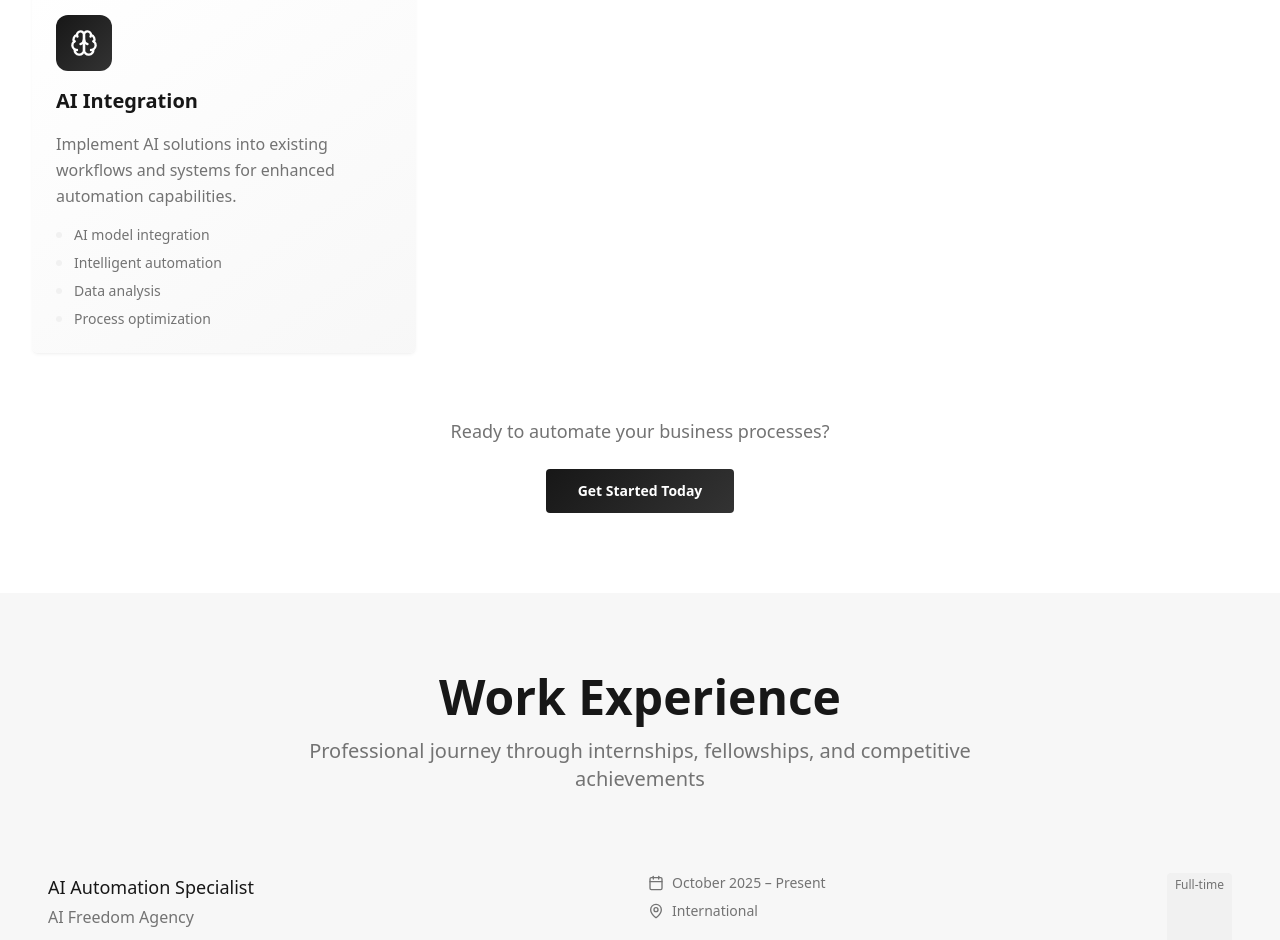
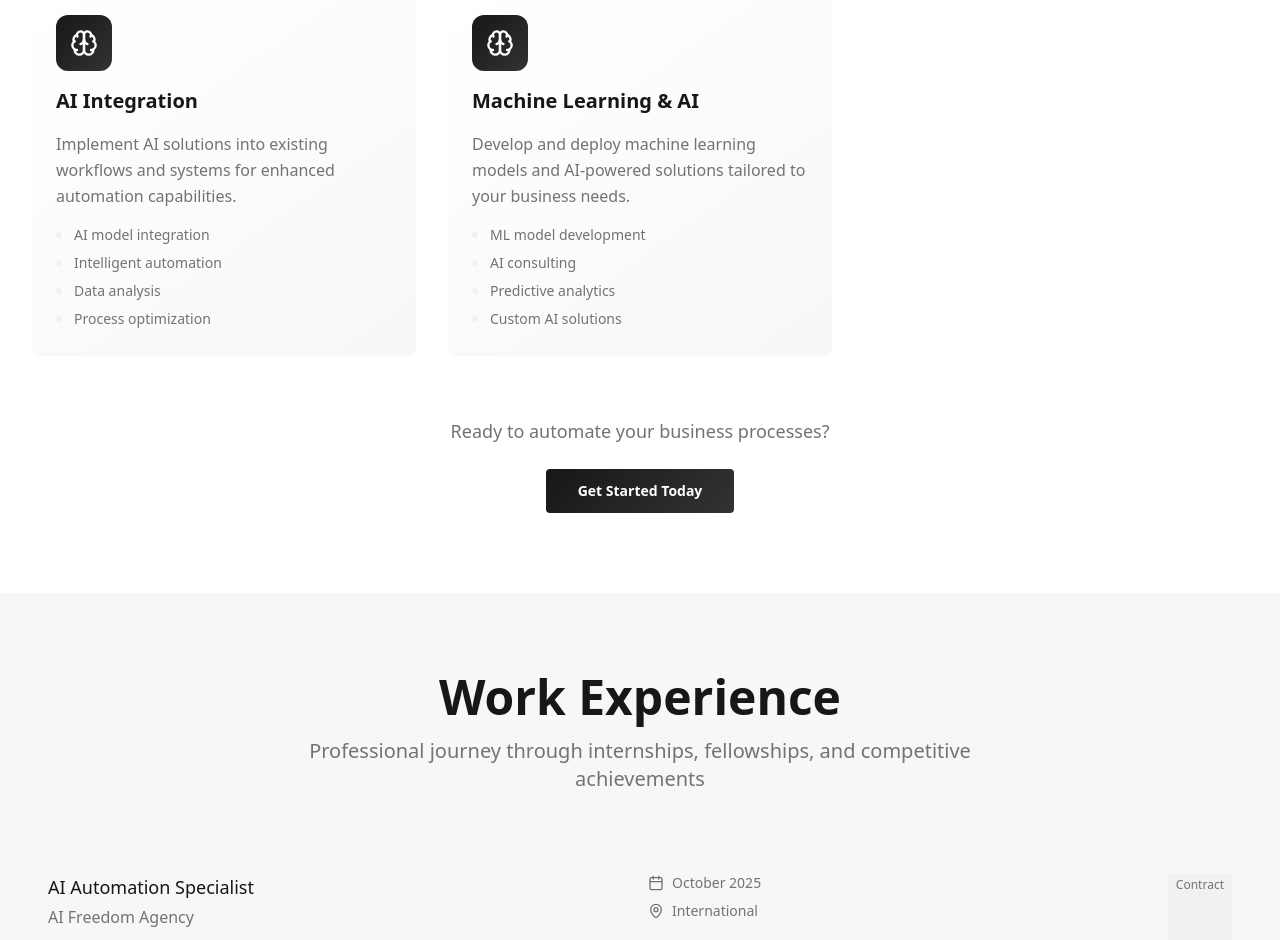
Before and after one commit to ryssellou/ryssel-flow-forge, a React (Vite) app: page / in a window 1280 px wide. Shown: the part 3220-4160 px from the top of the page. Built offline with nearby package versions, Linux system fonts and the light colour scheme; the HTML template or start-up script is replaced by a standard one.

Commit message:
Add ML/AI services and update experience

```diff
--- a/src/components/Experience.tsx
+++ b/src/components/Experience.tsx
@@ -7,9 +7,9 @@ const Experience = () => {
     {
       title: "AI Automation Specialist",
       company: "AI Freedom Agency",
-      period: "October 2025 – Present",
+      period: "October 2025",
       location: "International",
-      type: "Full-time",
+      type: "Contract",
       description: "Specializing in AI automation solutions, implementing intelligent workflows and systems for clients across various industries.",
       achievements: [
         "Develop AI-powered automation solutions",
--- a/src/components/Services.tsx
+++ b/src/components/Services.tsx
@@ -45,6 +45,12 @@ const Services = () => {
       title: "AI Integration",
       description: "Implement AI solutions into existing workflows and systems for enhanced automation capabilities.",
       features: ["AI model integration", "Intelligent automation", "Data analysis", "Process optimization"]
+    },
+    {
+      icon: Brain,
+      title: "Machine Learning & AI",
+      description: "Develop and deploy machine learning models and AI-powered solutions tailored to your business needs.",
+      features: ["ML model development", "AI consulting", "Predictive analytics", "Custom AI solutions"]
     }
   ];
 
```
